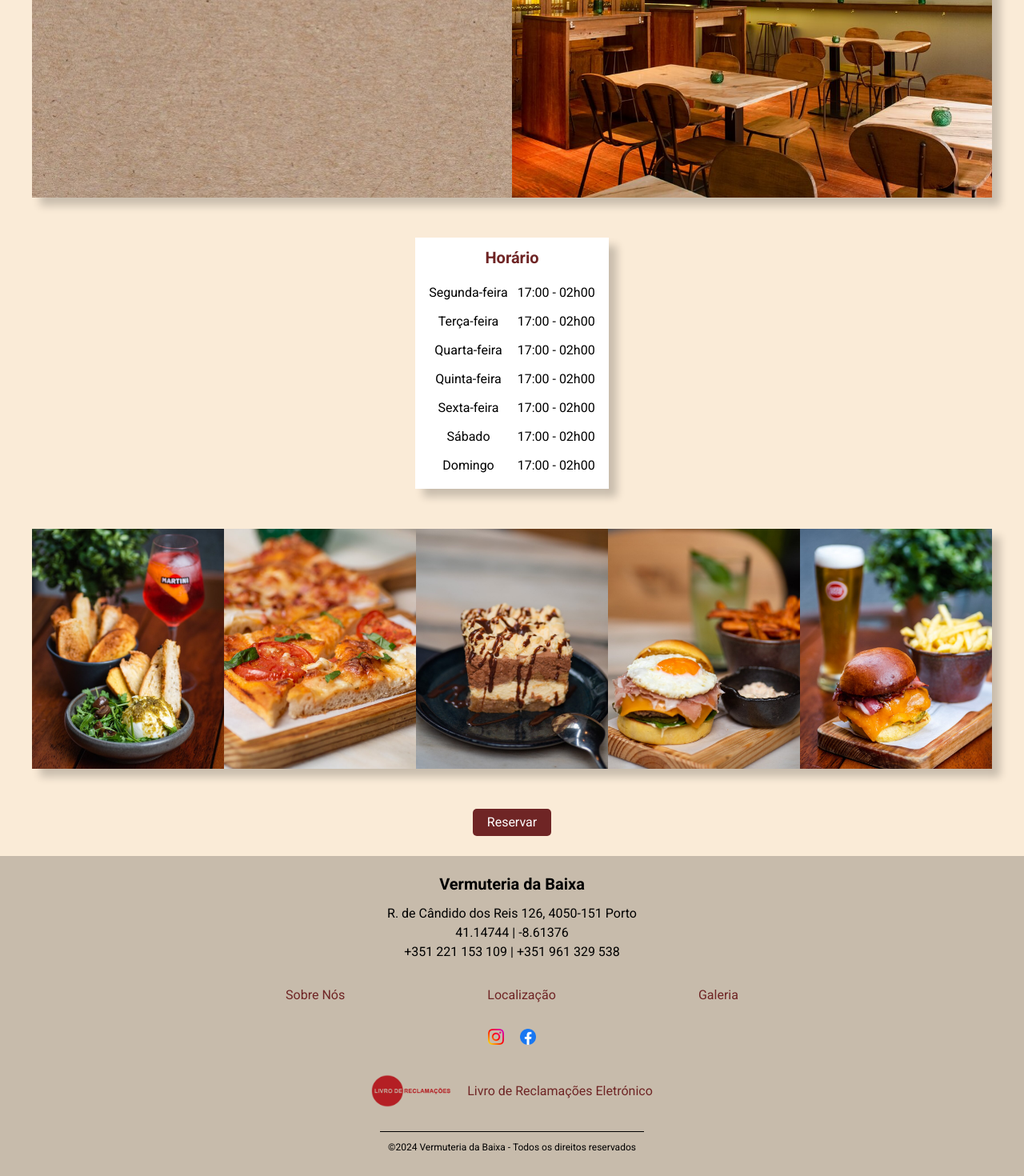
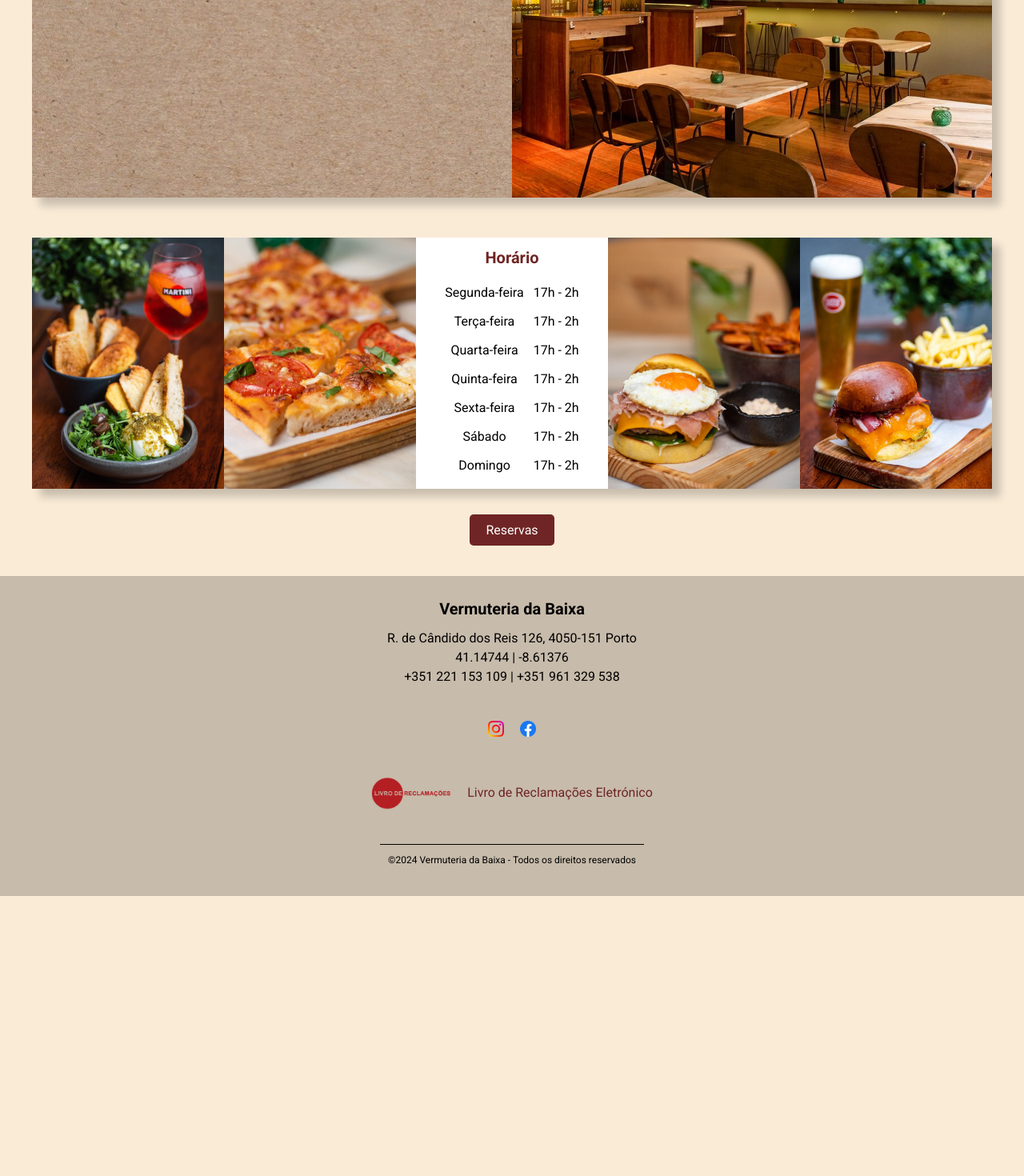
Before and after one commit to jpbs18/Vermut, a React (Vite) app: page / in a window 1280 px wide. Shown: the part 478-1948 px from the top of the page at 80% size. After the commit the page ends 1598 px from the top, so only its background shows below. Built offline with nearby package versions, Linux system fonts and the light colour scheme.

Commit message:
Refactored header and mini gallery

```diff
--- a/components/Footer.jsx
+++ b/components/Footer.jsx
@@ -1,13 +1,10 @@
 import { Link } from 'react-router-dom';
 import { useCountry } from '../context/useCountry';
-import { useResponsive } from '../hooks/useResponsive';
 import { translations } from '../utils/translation';
 
 const Footer = () => {
   const { country } = useCountry();
-  const isMobile = useResponsive();
-  const { about, localization, claims, gallery, rights } =
-    translations[country];
+  const { claims, rights } = translations[country];
 
   return (
     <footer className="footer">
@@ -17,22 +14,6 @@ const Footer = () => {
         <p>41.14744 | -8.61376</p>
         <p>+351 221 153 109 | +351 961 329 538</p>
       </div>
-
-      {!isMobile && (
-        <div className="navigation">
-          <ul className="navigation-list">
-            <li>
-              <Link to="/about">{about}</Link>
-            </li>
-            <li>
-              <Link to="/localization">{localization}</Link>
-            </li>
-            <li>
-              <Link to="/gallery">{gallery}</Link>
-            </li>
-          </ul>
-        </div>
-      )}
 
       <div className="social-apps">
         <Link
--- a/components/Header.jsx
+++ b/components/Header.jsx
@@ -8,7 +8,7 @@ const Header = () => {
   const [showDropdown, setShowDropdown] = useState(false);
   const { country, changeCountry } = useCountry();
   const isMobile = useResponsive();
-  const { about, localization, menu, gallery, home } = translations[country];
+  const { about, localization, menu, home } = translations[country];
 
   const toggleDropdown = () => {
     setShowDropdown((prevState) => !prevState);
@@ -32,7 +32,7 @@ const Header = () => {
   }, []);
 
   return (
-    <header className="header">
+    <header className={`header${isMobile ? '-mobile' : ''}`}>
       {isMobile ? (
         <div className="dropdown-wrapper">
           <button onClick={toggleDropdown}>☰</button>
@@ -48,12 +48,9 @@ const Header = () => {
                 <NavLink to="/localization">{localization}</NavLink>
               </li>
               <li onClick={handleItemClick}>
-                <NavLink to="https://linktr.ee/vermuteria.gastrobar">
+                <NavLink to="https://widgets.vincitables.com/menu/?wt_code=GINH-dc0c95-d6ec7d-1d8b81-f9abcb">
                   {menu}
                 </NavLink>
-              </li>
-              <li onClick={handleItemClick}>
-                <NavLink to="/gallery">{gallery}</NavLink>
               </li>
             </ul>
           )}
@@ -86,16 +83,8 @@ const Header = () => {
               </NavLink>
             </li>
             <li>
-              <NavLink to="https://linktr.ee/vermuteria.gastrobar">
+              <NavLink to="https://widgets.vincitables.com/menu/?wt_code=GINH-dc0c95-d6ec7d-1d8b81-f9abcb">
                 {menu}
-              </NavLink>
-            </li>
-            <li>
-              <NavLink
-                to="/gallery"
-                className={({ isActive }) => (isActive ? 'active' : 'inactive')}
-              >
-                {gallery}
               </NavLink>
             </li>
           </ul>
--- a/index.css
+++ b/index.css
@@ -44,7 +44,7 @@ a:not(.has-image):hover {
   color: rgb(239, 9, 9);
 }
 
-.active{
+.active {
   color: rgb(239, 9, 9);
 }
 
@@ -86,8 +86,13 @@ footer img {
 header {
   height: 10rem;
   display: flex;
+  justify-content: center;
+  align-items: center;
+}
+
+.header-mobile {
   justify-content: space-between;
-  align-items: center;
+  padding: 3rem;
 }
 
 header nav {
@@ -96,7 +101,11 @@ header nav {
 
 header ul {
   display: flex;
-  justify-content: space-around;
+  justify-content: space-evenly;
+}
+
+.dropdown-wrapper {
+  position: relative;
 }
 
 .dropdown-content {
@@ -110,10 +119,6 @@ header ul {
 
 .dropdown-content li {
   margin: 1rem 0;
-}
-
-.dropdown-wrapper {
-  position: relative;
 }
 
 main {
@@ -140,8 +145,22 @@ main {
   object-fit: cover;
 }
 
-#mini-gallery img {
-  width: 20%;
+.mini-gallery {
+  max-width: 120rem;
+  margin: 0 auto;
+  display: grid;
+  grid-template-columns: repeat(5, 1fr);
+  box-shadow: 1rem 1rem 1rem rgba(0, 0, 0, 0.2);
+  transition: 0.5s;
+}
+
+.mini-gallery:hover {
+  box-shadow: 1rem 1rem 1rem rgba(0, 0, 0, 0.4);
+}
+
+.mini-gallery img {
+  width: 100%;
+  height: 100%;
   object-fit: cover;
 }
 
@@ -152,14 +171,11 @@ main {
   gap: 1rem;
   background-color: white;
   text-align: center;
-  max-width: 120rem;
-  margin: 0 auto;
-  box-shadow: 1rem 1rem 1rem rgba(0, 0, 0, 0.2);
-  transition: 0.5s;
 }
 
 .information-table {
   background-color: white;
+  margin: 0 auto;
 }
 
 .information-table td {
@@ -169,15 +185,20 @@ main {
 .information-title {
   font-weight: bold;
   font-size: 2rem;
-  color:  rgb(111, 37, 37);
+  color: rgb(111, 37, 37);
+  background-color: white;
+}
+
+.reservation-btn-container {
+  margin: 0 auto;
+  margin-top: -1rem;
 }
 
 .reservation-btn {
   background-color: rgb(111, 37, 37);
-  width: 8%;
   text-align: center;
   border-radius: 0.5rem;
-  padding: 0.5rem;
+  padding: 1rem 2rem;
   margin: 0 auto;
   color: white;
   transition: 0.5s;
@@ -190,7 +211,7 @@ a.reservation-btn:hover {
 
 footer {
   background-color: rgba(0, 0, 0, 0.203);
-  margin-top: auto;
+  margin-top: 2rem;
   height: 40rem;
   display: flex;
   flex-direction: column;
--- a/pages/Home.jsx
+++ b/pages/Home.jsx
@@ -1,6 +1,11 @@
 import { Link } from 'react-router-dom';
+import { useCountry } from '../context/useCountry';
+import { translations } from '../utils/translation';
 
 const Home = () => {
+  const { country } = useCountry();
+  const { schedule, reservation, weekDays } = translations[country];
+
   return (
     <main className="main">
       <section id="presentation" className="container">
@@ -8,54 +13,29 @@ const Home = () => {
         <img src="vermuteria-balcony.jpg" alt="Vermuteria interior" />
       </section>
 
-      <section className="information">
-        <div>
-          <h1 className="information-title">Horário</h1>
-        </div>
-        <div>
-          <table className="information-table">
-            <tr>
-              <td>Segunda-feira</td>
-              <td>17:00 - 02h00</td>
-            </tr>
-            <tr>
-              <td>Terça-feira</td>
-              <td>17:00 - 02h00</td>
-            </tr>
-            <tr>
-              <td>Quarta-feira</td>
-              <td>17:00 - 02h00</td>
-            </tr>
-            <tr>
-              <td>Quinta-feira</td>
-              <td>17:00 - 02h00</td>
-            </tr>
-            <tr>
-              <td>Sexta-feira</td>
-              <td>17:00 - 02h00</td>
-            </tr>
-            <tr>
-              <td>Sábado</td>
-              <td>17:00 - 02h00</td>
-            </tr>
-            <tr>
-              <td>Domingo</td>
-              <td>17:00 - 02h00</td>
-            </tr>
-          </table>
-        </div>
-      </section>
-
-      <section id="mini-gallery" className="container">
+      <section className="mini-gallery">
         <img
           src="burratina-com-pesto-e.jpg"
           alt="Photo of burratina with pesto"
         />
         <img src="pan-pizza.jpg" alt="Photo of Pan-Pizza" />
-        <img
-          src="tiramisu-de-nuttella.jpg"
-          alt="Photo of Tiramisu de Nutella"
-        />
+
+        <section className="information">
+          <div>
+            <h1 className="information-title">{schedule}</h1>
+          </div>
+          <div>
+            <table className="information-table">
+              {weekDays.map((weekday) => (
+                <tr key={weekday}>
+                  <td>{weekday}</td>
+                  <td>17h - 2h</td>
+                </tr>
+              ))}
+            </table>
+          </div>
+        </section>
+
         <img
           src="hamburguer-prosciutto.jpg"
           alt="Photo of Hamburger Prosciutto"
@@ -66,9 +46,14 @@ const Home = () => {
         />
       </section>
 
-      <Link className="reservation-btn" to="https://widgets.vincitables.com/bookings/?wt_code=GINH-dc0c95-d6ec7d-1d8b81-f9abcb#">
-        Reservar
-      </Link>
+      <div className="reservation-btn-container">
+        <Link
+          className="reservation-btn"
+          to="https://widgets.vincitables.com/bookings/?wt_code=GINH-dc0c95-d6ec7d-1d8b81-f9abcb#"
+        >
+          {reservation}
+        </Link>
+      </div>
     </main>
   );
 };
--- a/utils/translation.js
+++ b/utils/translation.js
@@ -7,6 +7,17 @@ export const translations = {
     claims: 'Livro de Reclamações Eletrónico',
     rights: 'Todos os direitos reservados',
     home: 'Ínicio',
+    reservation: 'Reservas',
+    schedule: 'Horário',
+    weekDays: [
+      'Segunda-feira',
+      'Terça-feira',
+      'Quarta-feira',
+      'Quinta-feira',
+      'Sexta-feira',
+      'Sábado',
+      'Domingo',
+    ],
   },
   uk: {
     about: 'About Us',
@@ -16,5 +27,16 @@ export const translations = {
     claims: 'Electronic Complaints Book',
     rights: 'All rights reserved',
     home: 'Home',
+    reservation: 'Reservations',
+    schedule: 'Schedule',
+    weekDays: [
+      'Monday',
+      'Tuesday',
+      'Wednesday',
+      'Thursday',
+      'Friday',
+      'Saturday',
+      'Sunday',
+    ],
   },
 };
```
